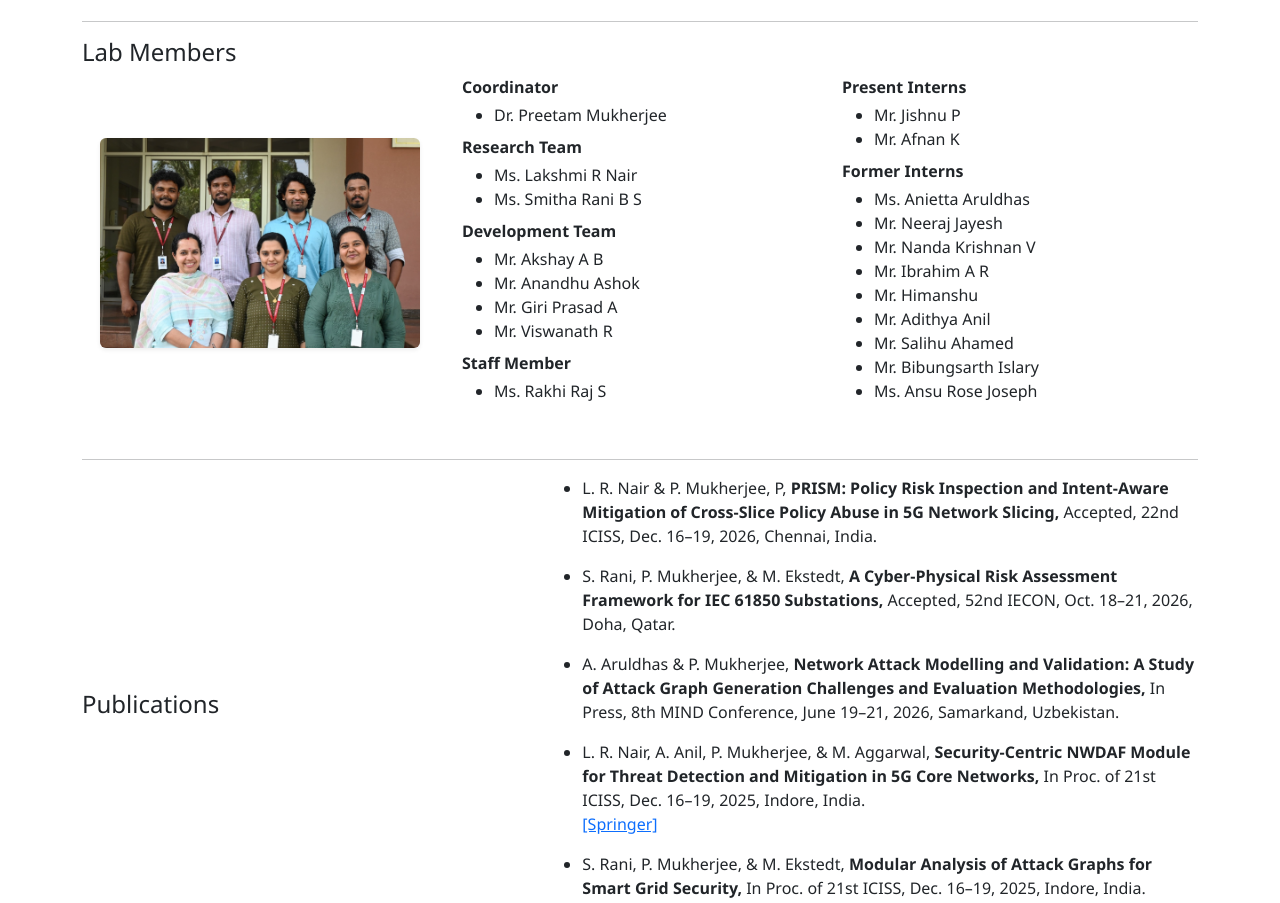
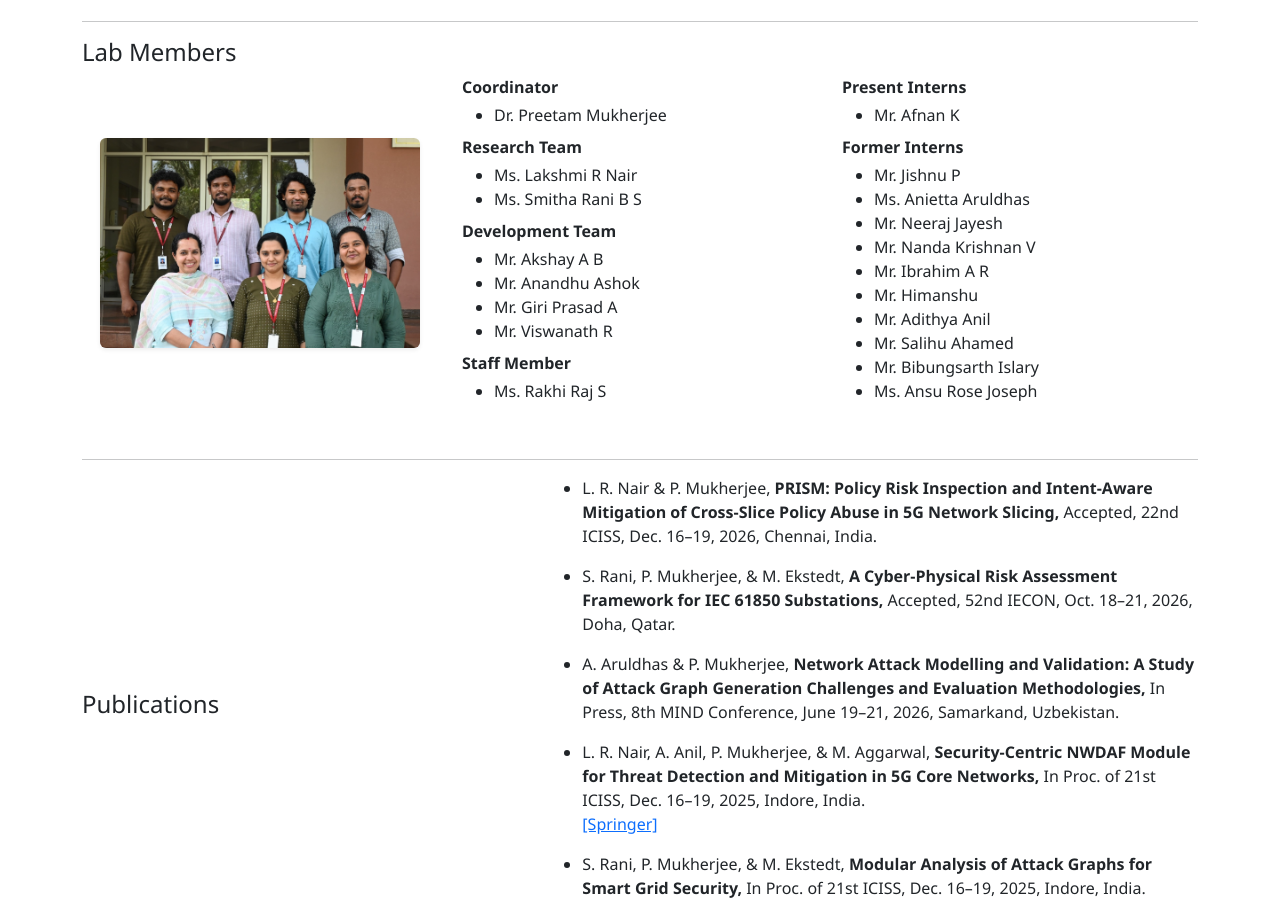
Before and after one commit to preetammukherjee/preetammukherjee.github.io, a plain HTML site: page netss-lab.html in a window 1280 px wide. Shown: the part 973-1876 px from the top of the page. Drawn offline with nearby package versions, Linux system fonts and the light colour scheme.

```diff
--- a/netss-lab.html
+++ b/netss-lab.html
@@ -244,12 +244,12 @@
                 <div class="col-md-6">
                   <p class="mb-1"><strong>Present Interns</strong></p>
                   <ul class="mb-2">
-                    <li>Mr. Jishnu P</li>
                     <li>Mr. Afnan K</li>
                   </ul>
 
                   <p class="mb-1"><strong>Former Interns</strong></p>
                   <ul class="mb-2">
+                    <li>Mr. Jishnu P</li>
                     <li>Ms. Anietta Aruldhas</li>
                     <li>Mr. Neeraj Jayesh</li>
                     <li>Mr. Nanda Krishnan V</li>
@@ -285,7 +285,7 @@
           <ul>
 
             <li class="mb-3">
-              L. R. Nair & P. Mukherjee, P,
+              L. R. Nair & P. Mukherjee,
               <strong>PRISM: Policy Risk Inspection and Intent-Aware Mitigation of Cross-Slice Policy Abuse in 5G Network Slicing,</strong>
               Accepted, 22nd ICISS, Dec. 16–19, 2026, Chennai, India.
             </li>
```
